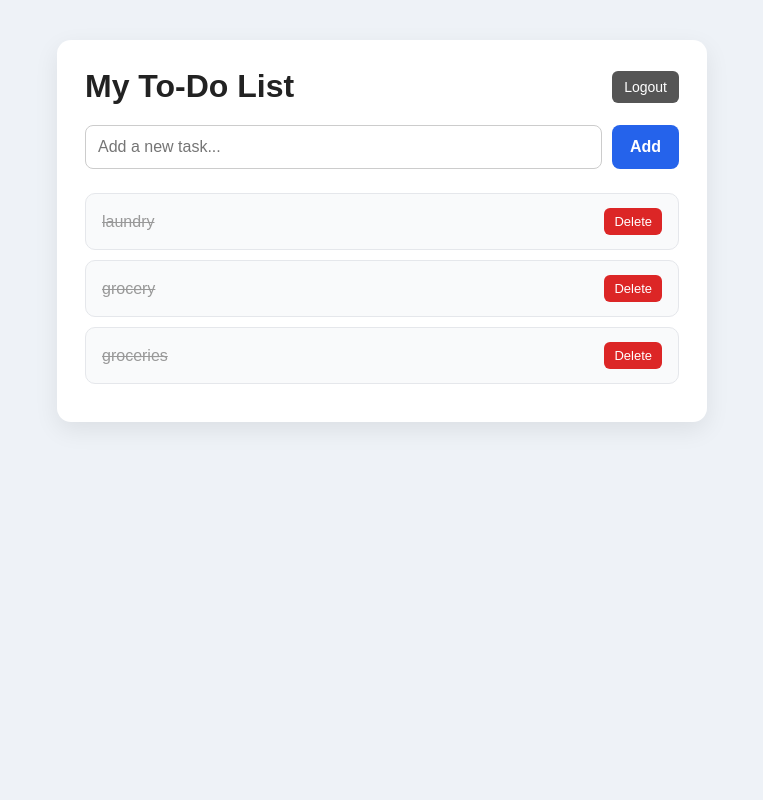
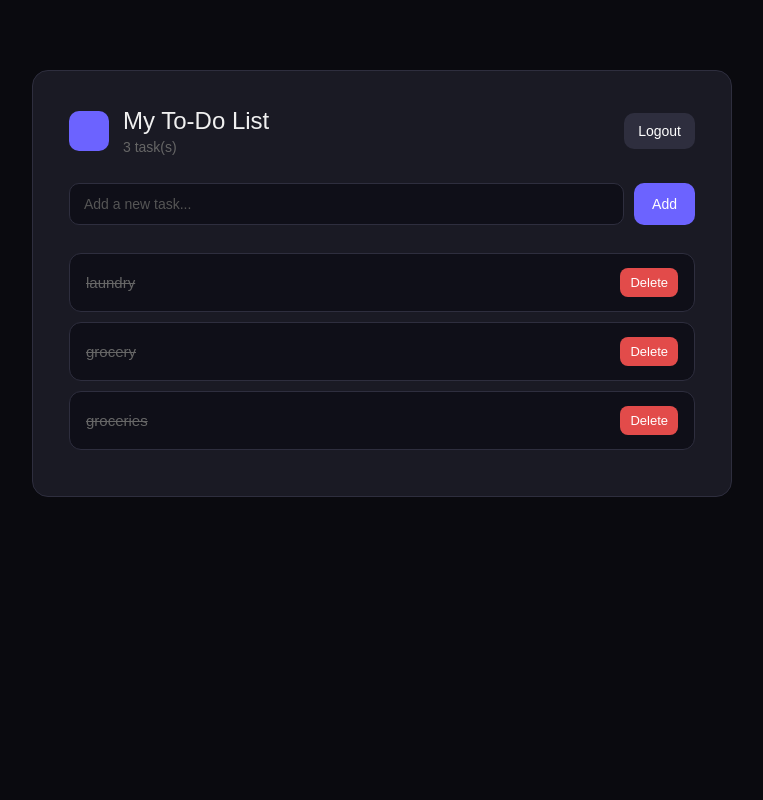
Before and after one commit to mongoosepetter38/todo-web, a Flask app: page / in a window 1280 px wide. Shown: the whole page, without its empty margins (258-1021 px from the left). Run offline with Flask 3, Linux system fonts and the light colour scheme; a user stored in the database is signed in; data comes from the database, SQL or seed files in the repository.

Commit message:
Match homepage to dark theme

```diff
--- a/templates/index.html
+++ b/templates/index.html
@@ -3,132 +3,209 @@
 <head>
   <title>My To-Do List</title>
   <style>
+    * { margin: 0; padding: 0; box-sizing: border-box; }
+
     body {
+      background: #0a0a0f;
+      color: #f0f0f0;
       font-family: Arial, sans-serif;
-      max-width: 650px;
-      margin: 40px auto;
-      padding: 0 20px;
-      background: #eef2f7;
-      color: #222;
+      min-height: 100vh;
+      padding: 30px 20px;
     }
 
-    .container {
-      background: white;
-      padding: 28px;
-      border-radius: 14px;
-      box-shadow: 0 8px 25px rgba(0,0,0,0.08);
+    .card {
+      background: #1a1a24;
+      border: 0.5px solid #2e2e3e;
+      border-radius: 16px;
+      padding: 36px;
+      width: 100%;
+      max-width: 700px;
+      margin: 40px auto;
     }
 
     .top-bar {
       display: flex;
       justify-content: space-between;
       align-items: center;
-      margin-bottom: 20px;
+      margin-bottom: 28px;
+      gap: 16px;
+    }
+
+    .logo-row {
+      display: flex;
+      align-items: center;
+      gap: 14px;
+    }
+
+    .logo {
+      width: 40px;
+      height: 40px;
+      border-radius: 10px;
+      background: #6c63ff;
+      flex-shrink: 0;
     }
 
     h1 {
-      margin: 0;
-      color: #222;
+      font-size: 24px;
+      font-weight: 500;
+      margin-bottom: 4px;
+    }
+
+    .subtitle {
+      color: #666;
+      font-size: 14px;
     }
 
     .logout {
       text-decoration: none;
-      color: white;
-      background: #555;
-      padding: 8px 12px;
-      border-radius: 6px;
+      color: #fff;
+      background: #2e2e3e;
+      padding: 10px 14px;
+      border-radius: 10px;
       font-size: 14px;
+    }
+
+    .logout:hover {
+      background: #3a3a4d;
     }
 
     form {
       display: flex;
       gap: 10px;
-      margin-bottom: 24px;
+      margin-bottom: 28px;
     }
 
     input[type="text"] {
       flex: 1;
-      padding: 12px;
-      border: 1px solid #ccc;
-      border-radius: 8px;
-      font-size: 16px;
+      background: #0f0f18;
+      border: 0.5px solid #2e2e3e;
+      border-radius: 10px;
+      padding: 12px 14px;
+      color: #f0f0f0;
+      font-size: 14px;
+      outline: none;
+    }
+
+    input[type="text"]:focus {
+      border-color: #6c63ff;
+    }
+
+    input::placeholder {
+      color: #555;
     }
 
     button {
+      background: #6c63ff;
+      border: none;
+      border-radius: 10px;
       padding: 12px 18px;
-      background: #2563eb;
-      color: white;
-      border: none;
-      border-radius: 8px;
+      color: #fff;
+      font-size: 14px;
+      font-weight: 500;
       cursor: pointer;
-      font-size: 16px;
-      font-weight: bold;
     }
 
     button:hover {
-      background: #1d4ed8;
+      background: #5a52e0;
     }
 
     .task {
-      background: #f9fafb;
+      background: #0f0f18;
+      border: 0.5px solid #2e2e3e;
       padding: 14px 16px;
       margin-bottom: 10px;
-      border-radius: 10px;
+      border-radius: 12px;
       display: flex;
       align-items: center;
       justify-content: space-between;
-      border: 1px solid #e5e7eb;
+      gap: 12px;
+    }
+
+    .task-text {
+      font-size: 15px;
+      color: #f0f0f0;
     }
 
     .done {
       text-decoration: line-through;
-      color: #999;
+      color: #666;
     }
 
     .actions {
       display: flex;
       gap: 8px;
+      flex-shrink: 0;
     }
 
     .actions a {
       text-decoration: none;
-      padding: 6px 10px;
-      border-radius: 6px;
+      padding: 7px 10px;
+      border-radius: 8px;
       font-size: 13px;
       color: white;
     }
 
     .complete-btn {
-      background: #16a34a;
+      background: #16803c;
     }
 
     .delete-btn {
-      background: #dc2626;
+      background: #e24b4a;
     }
 
     .empty {
-      color: #888;
+      color: #666;
       text-align: center;
-      padding: 20px;
+      padding: 24px;
+      background: #0f0f18;
+      border: 0.5px solid #2e2e3e;
+      border-radius: 12px;
     }
 
     @media (max-width: 600px) {
+      .card {
+        padding: 24px;
+        margin: 20px auto;
+      }
+
+      .top-bar {
+        align-items: flex-start;
+      }
+
       form {
         flex-direction: column;
+      }
+
+      button {
+        width: 100%;
       }
 
       .task {
         flex-direction: column;
         align-items: flex-start;
-        gap: 10px;
+      }
+
+      .actions {
+        width: 100%;
+      }
+
+      .actions a {
+        flex: 1;
+        text-align: center;
       }
     }
   </style>
 </head>
 <body>
-  <div class="container">
+  <div class="card">
     <div class="top-bar">
-      <h1>My To-Do List</h1>
+      <div class="logo-row">
+        <div class="logo"></div>
+        <div>
+          <h1>My To-Do List</h1>
+          <p class="subtitle">{{ tasks|length }} task(s)</p>
+        </div>
+      </div>
       <a href="/logout" class="logout">Logout</a>
     </div>
 
@@ -140,7 +217,7 @@
     {% if tasks %}
       {% for task in tasks %}
         <div class="task">
-          <span class="{{ 'done' if task.done else '' }}">{{ task.task }}</span>
+          <span class="task-text {{ 'done' if task.done else '' }}">{{ task.task }}</span>
           <div class="actions">
             {% if not task.done %}
               <a href="/complete/{{ task.id }}" class="complete-btn">Done</a>
@@ -150,7 +227,7 @@
         </div>
       {% endfor %}
     {% else %}
-      <p class="empty">No tasks yet — add one above!</p>
+      <p class="empty">No tasks yet — add one above.</p>
     {% endif %}
   </div>
 </body>
```
